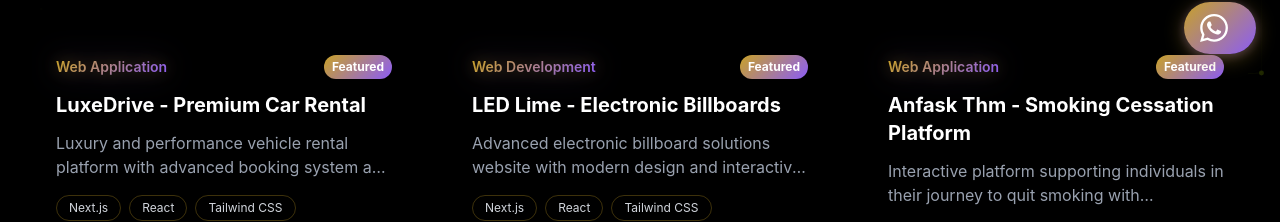
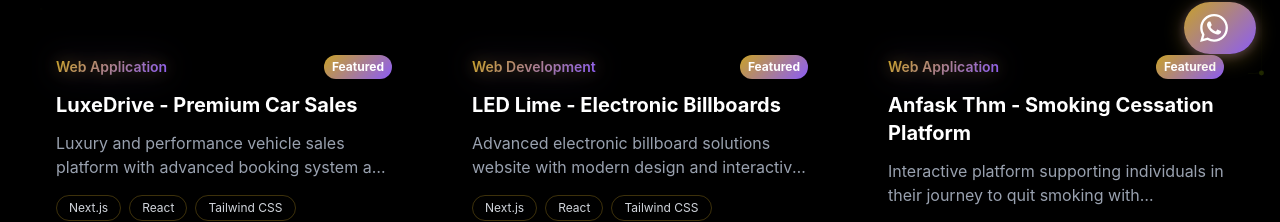
Before and after one commit to ahmed872/RAHTEKom1, a Next.js app: page /projects in a window 1280 px wide. Shown: the part 722-944 px from the top of the page. Built offline with nearby package versions, Linux system fonts and the light colour scheme.

Commit message:
Updated LuxeDrive from rental to sales platform

```diff
--- a/src/data/projects.ts
+++ b/src/data/projects.ts
@@ -14,9 +14,9 @@
 export const projects: Project[] = [
   {
     id: 'luxedrive',
-    title: 'LuxeDrive - Premium Car Rental',
-    description: 'Luxury and performance vehicle rental platform with advanced booking system and real-time availability.',
-    longDescription: 'A sophisticated car rental platform specializing in luxury and performance vehicles. Features include an extensive vehicle catalog with detailed specifications, real-time booking system, deals and coupons section, WhatsApp integration for instant customer support, and a comprehensive admin dashboard for fleet management.',
+    title: 'LuxeDrive - Premium Car Sales',
+    description: 'Luxury and performance vehicle sales platform with advanced booking system and real-time availability.',
+    longDescription: 'A sophisticated car sales platform specializing in luxury and performance vehicles. Features include an extensive vehicle catalog with detailed specifications, real-time booking system, deals and coupons section, WhatsApp integration for instant customer support, and a comprehensive admin dashboard for fleet management.',
     category: 'Web Application',
     tags: ['Next.js', 'React', 'Tailwind CSS', 'Booking System', 'WhatsApp Integration'],
     image: '/projects/luxedrive.png',
```
